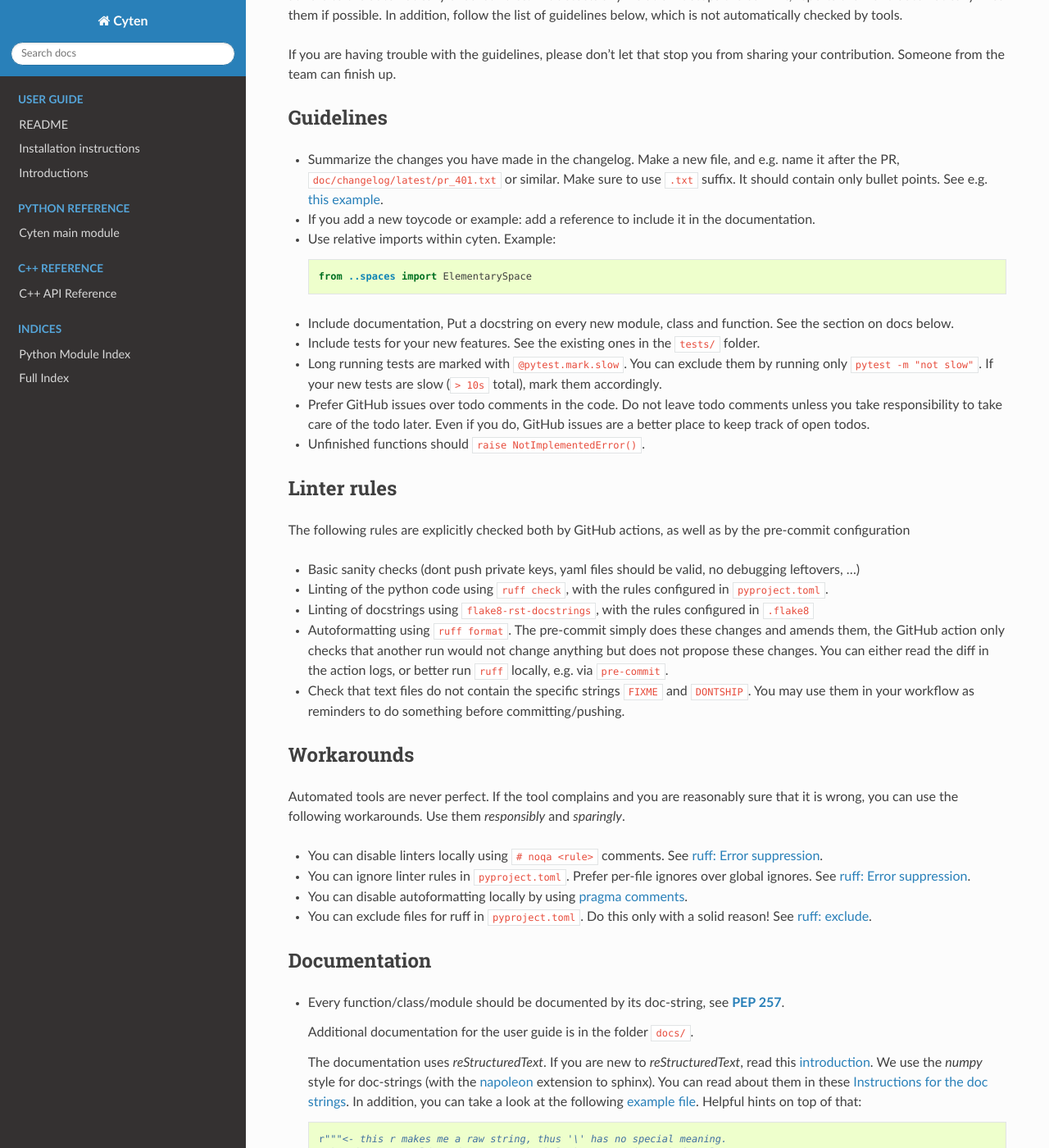
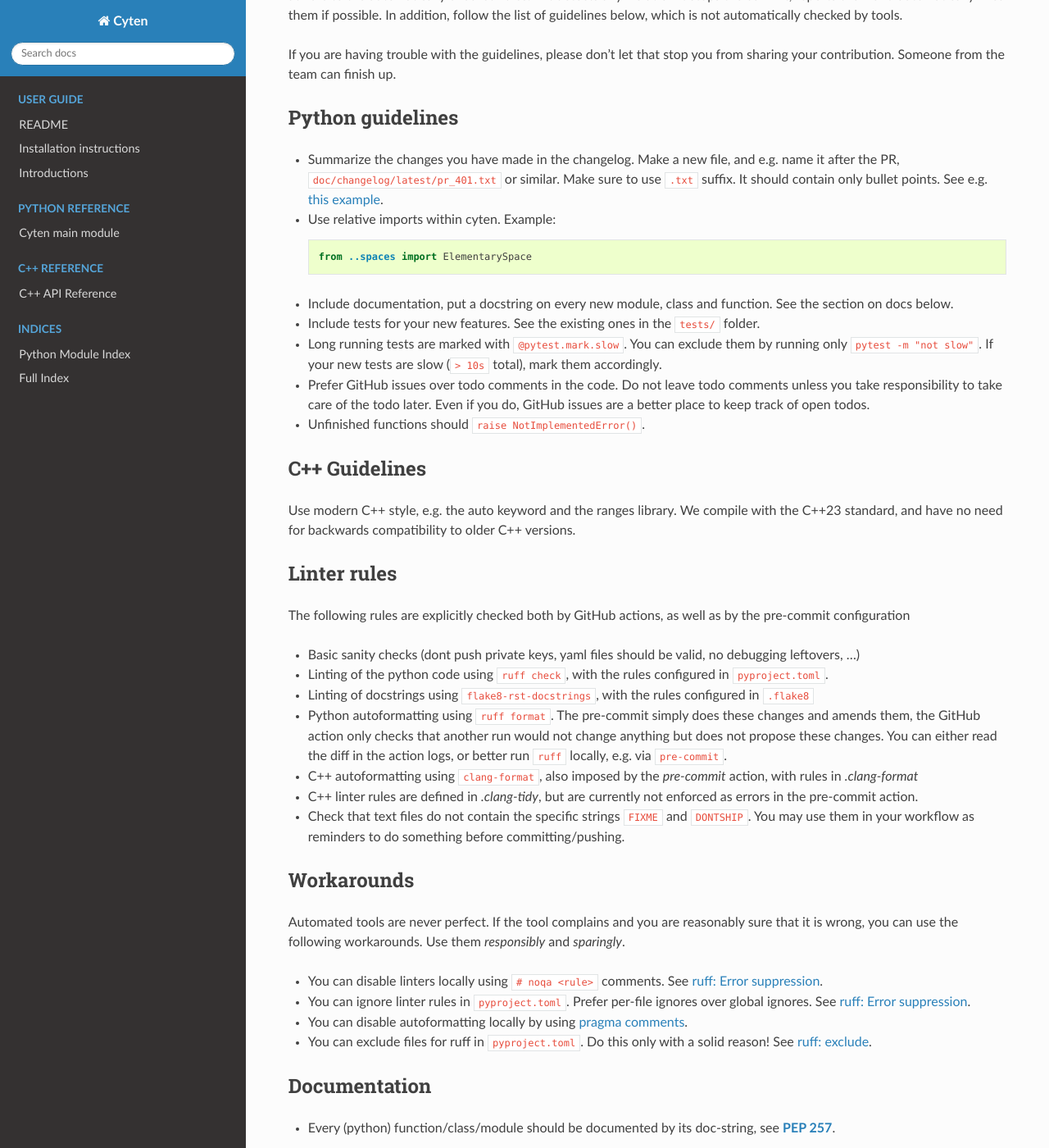
Before and after one commit to tenpy/cyten, a Sphinx documentation site: the page built from docs/guidelines/code_style.rst, in a window 1280 px wide and 1400 px high, scrolled down 273 px. Shown: the whole window at 82% size. Built offline with Sphinx 7.4.7 and the Read the Docs theme 3.1.0, drawn with Linux system fonts in a browser that asks for light colours; the version number is read from the project's files by our own code.

Commit message:
update README and docs to reflect current status better, add a few C++ code style hints

```diff
--- a/docs/guidelines/code_style.rst
+++ b/docs/guidelines/code_style.rst
@@ -12,9 +12,8 @@ In addition, follow the list of guidelines below, which is not automatically che
 If you are having trouble with the guidelines, please don't let that stop you from sharing your contribution.
 Someone from the team can finish up.
 
-
-Guidelines
-~~~~~~~~~~
+Python guidelines
+~~~~~~~~~~~~~~~~~
 
 - Summarize the changes you have made in the changelog.
   Make a new file, and e.g. name it after the PR, ``doc/changelog/latest/pr_401.txt`` or similar.
@@ -22,14 +21,12 @@ Guidelines
   It should contain only bullet points.
   See e.g. `this example <https://github.com/tenpy/tenpy/blob/b49485e7cfdfe9ec4fe740e6dbeea3451783840b/doc/changelog/latest/pr_520.txt>`_.
 
-- If you add a new toycode or example: add a reference to include it in the documentation.
-
 - Use relative imports within cyten. Example::
 
       from ..spaces import ElementarySpace
 
 
-- Include documentation, Put a docstring on every new module, class and function.
+- Include documentation, put a docstring on every new module, class and function.
   See the section on docs below.
 
 - Include tests for your new features. See the existing ones in the ``tests/`` folder.
@@ -42,6 +39,11 @@ Guidelines
   Even if you do, GitHub issues are a better place to keep track of open todos.
 
 - Unfinished functions should ``raise NotImplementedError()``.
+
+C++ Guidelines
+~~~~~~~~~~~~~~
+Use modern C++ style, e.g. the auto keyword and the ranges library.
+We compile with the C++23 standard, and have no need for backwards compatibility to older C++ versions.
 
 
 
@@ -56,10 +58,14 @@ configuration
 
 - Linting of docstrings using ``flake8-rst-docstrings``, with the rules configured in ``.flake8``
 
-- Autoformatting using ``ruff format``. The pre-commit simply does these changes and amends them,
+- Python autoformatting using ``ruff format``. The pre-commit simply does these changes and amends them,
   the GitHub action only checks that another run would not change anything but does not propose
   these changes. You can either read the diff in the action logs, or better run ``ruff`` locally,
   e.g. via ``pre-commit``.
+
+- C++ autoformatting using ``clang-format``, also imposed by the `pre-commit` action, with rules in `.clang-format`
+
+- C++ linter rules are defined in `.clang-tidy`, but are currently not enforced as errors in the pre-commit action.
 
 - Check that text files do not contain the specific strings ``FIXME`` and ``DONTSHIP``.
   You may use them in your workflow as reminders to do something before committing/pushing.
@@ -86,7 +92,7 @@ Use them *responsibly* and *sparingly*.
 
 Documentation
 ~~~~~~~~~~~~~
-- Every function/class/module should be documented by its doc-string, see :pep:`257`.
+- Every (python) function/class/module should be documented by its doc-string, see :pep:`257`.
 
   Additional documentation for the user guide is in the folder ``docs/``.
 
```
Also changed, not shown: README.md (+12 -61 lines), docs/intro/overview.rst (+7 -4 lines).
